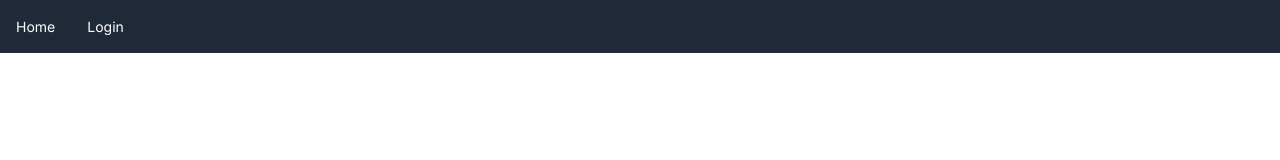
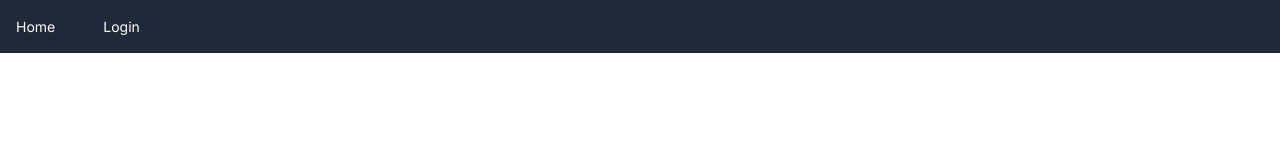
Before and after one commit to jose-alejandrodiaz-by/ScrumBuilderFront, a Next.js app in the folder scrum_builder_front/: page / in a window 1280 px wide. Shown: the top 160 px of the page. Built offline with nearby package versions, Linux system fonts and the light colour scheme.

Commit message:
Adding tasks button to the NavBar

```diff
--- a/scrum_builder_front/src/components/NavBar.js
+++ b/scrum_builder_front/src/components/NavBar.js
@@ -24,6 +24,18 @@ const Navigation = ({ isLoggedIn }) => {
 
         </li>
         <li>
+            {user ? (
+                <Link href="/tasks" className="hover:text-blue-300">
+                    Tasks
+                </Link>
+
+            ) : (
+                <div/>
+            )}
+
+        </li>
+        <li>
+
           {user ? (
             <button
               onClick={logout}
```
